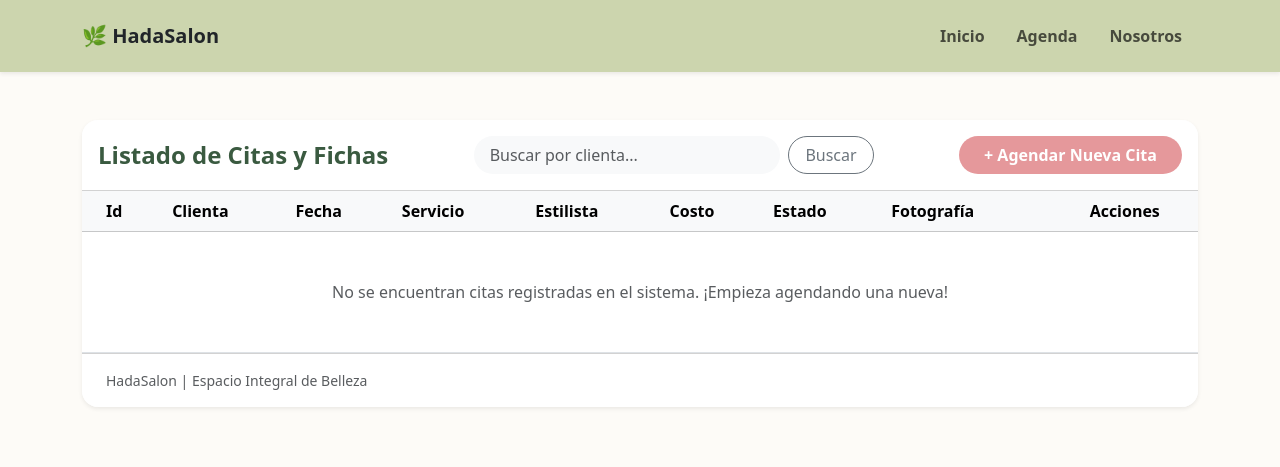
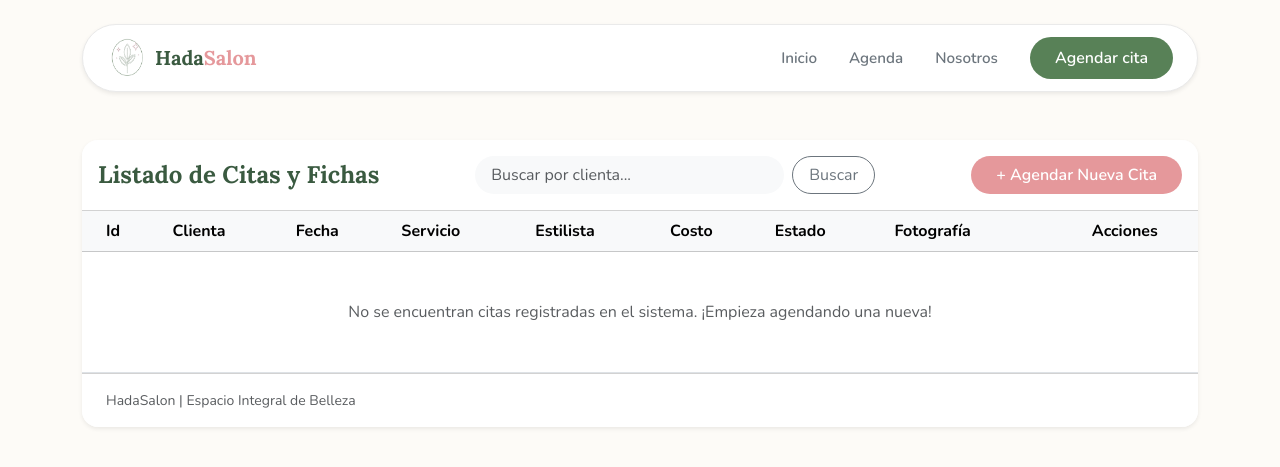
Before and after one commit to amandaruiz2701-lang/Eva_2_back, a Django app: page /citas in a window 1280 px wide. Shown: the top 467 px of the page. Run offline with Django 5.2, Linux system fonts and the light colour scheme; data that the repository does not hold is empty.

Commit message:
Se modifica navbar

```diff
--- a/hadasalon/settings.py
+++ b/hadasalon/settings.py
@@ -121,6 +121,9 @@ USE_TZ = True
 # https://docs.djangoproject.com/en/6.1/howto/static-files/
 
 STATIC_URL = 'static/'
+STATIC_DIR = os.path.join(BASE_DIR, 'static')
+STATIC_URL = '/static/'
+STATICFILES_DIRS = [STATIC_DIR]
 
 
 # Email
--- a/templates/base.html
+++ b/templates/base.html
@@ -5,18 +5,41 @@
     <meta charset="utf-8">
     <meta name="viewport" content="width=device-width, initial-scale=1">
     <title>{% block titulo %} {% endblock %}</title>
-    <!-- Bootstrap 5 CSS limpio sin bloqueos -->
+
+    <!-- Fuentes de Google: Lora (títulos elegantes) y Nunito (textos limpios) -->
+    <link rel="preconnect" href="https://fonts.googleapis.com">
+    <link rel="preconnect" href="https://fonts.gstatic.com" crossorigin>
+    <link href="https://fonts.googleapis.com/css2?family=Lora:ital,wght@0,400..700;1,400..700&family=Nunito:wght@400;600;700&display=swap" rel="stylesheet">
+
+    <!-- Bootstrap 5 CSS -->
     <link href="https://cdn.jsdelivr.net/npm/bootstrap@5.3.2/dist/css/bootstrap.min.css" rel="stylesheet">
     <style>
         body {
             background-color: #FDFBF7;
+            font-family: 'Nunito', sans-serif;
         }
+        h1, h2, h3, h4, h5, h6, .navbar-brand {
+            font-family: 'Lora', serif;
+        }
+        /* Contenedor tipo píldora flotante para la barra */
         .navbar-hadasalon {
-            background-color: #CCD5AE !important;
+            background-color: #FFFFFF;
+            border: 1px solid #EAEAEA;
+            border-radius: 50px;
+        }
+        .nav-link {
+            color: #6C757D !important;
+            font-weight: 600;
+            font-size: 0.95rem;
+        }
+        .nav-link:hover {
+            color: #588157 !important;
         }
         .btn-hadasalon-main {
             background-color: #588157;
             color: white;
+            border-radius: 50px;
+            padding: 0.5rem 1.5rem;
         }
         .btn-hadasalon-main:hover {
             background-color: #3A5A40;
@@ -33,16 +56,21 @@
     </style>
 </head>
 <body>
-    <nav class="navbar navbar-expand-lg navbar-light navbar-hadasalon shadow-sm py-3">
-        <div class="container">
-            <a class="navbar-brand fw-bold text-dark" href="{% url 'inicio' %}">🌿 HadaSalon</a>
-            <div class="navbar-nav ms-auto">
-                <a class="nav-link px-3 fw-semibold" href="{% url 'inicio' %}">Inicio</a>
-                <a class="nav-link px-3 fw-semibold" href="{% url 'citas' %}">Agenda</a>
-                <a class="nav-link px-3 fw-semibold" href="{% url 'nosotros' %}">Nosotros</a>
+    <div class="container pt-4">
+        <nav class="navbar navbar-expand-lg navbar-light navbar-hadasalon shadow-sm py-2 px-4">
+            <a class="navbar-brand fw-bold text-dark d-flex align-items-center" href="{% url 'inicio' %}">
+                <img src="{% static 'logo.png' %}" alt="Logo HadaSalon" width="40" height="40" class="me-2">
+                <span style="color: #3A5A40;">Hada</span><span style="color: #E5989B;">Salon</span>
+            </a>
+            <div class="navbar-nav ms-auto align-items-center">
+                <a class="nav-link px-3" href="{% url 'inicio' %}">Inicio</a>
+                <a class="nav-link px-3" href="{% url 'citas' %}">Agenda</a>
+                <a class="nav-link px-3" href="{% url 'nosotros' %}">Nosotros</a>
+                <!-- Botón de agendar integrado en la barra como en el mockup -->
+                <a class="btn btn-hadasalon-main ms-3 fw-semibold text-white" href="{% url 'crear' %}">Agendar cita</a>
             </div>
-        </div>
-    </nav>
+        </nav>
+    </div>
 
     <div class="container my-5">
         <div class="row">
@@ -52,7 +80,6 @@
         </div>
     </div>
 
-    <!-- Bootstrap 5 JS limpio sin bloqueos -->
     <script src="https://cdn.jsdelivr.net/npm/bootstrap@5.3.2/dist/js/bootstrap.bundle.min.js"></script>
 </body>
 </html>
```
Also changed, not shown: static/Gemini_Generated_Image_354y42354y42354y.jpg (added), static/logo-removebg-preview.png (added), static/logo.png (added), 1 other file.
